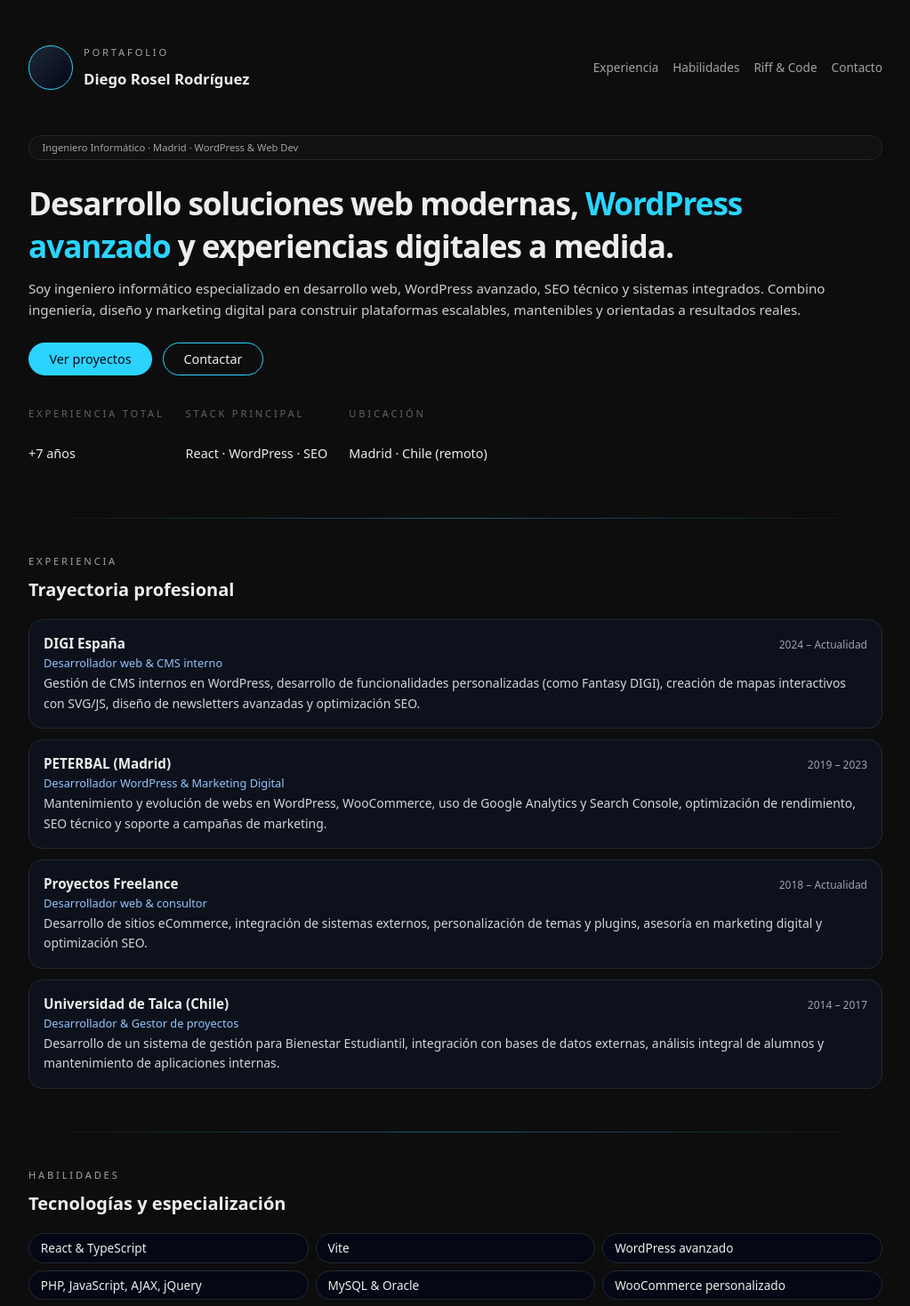
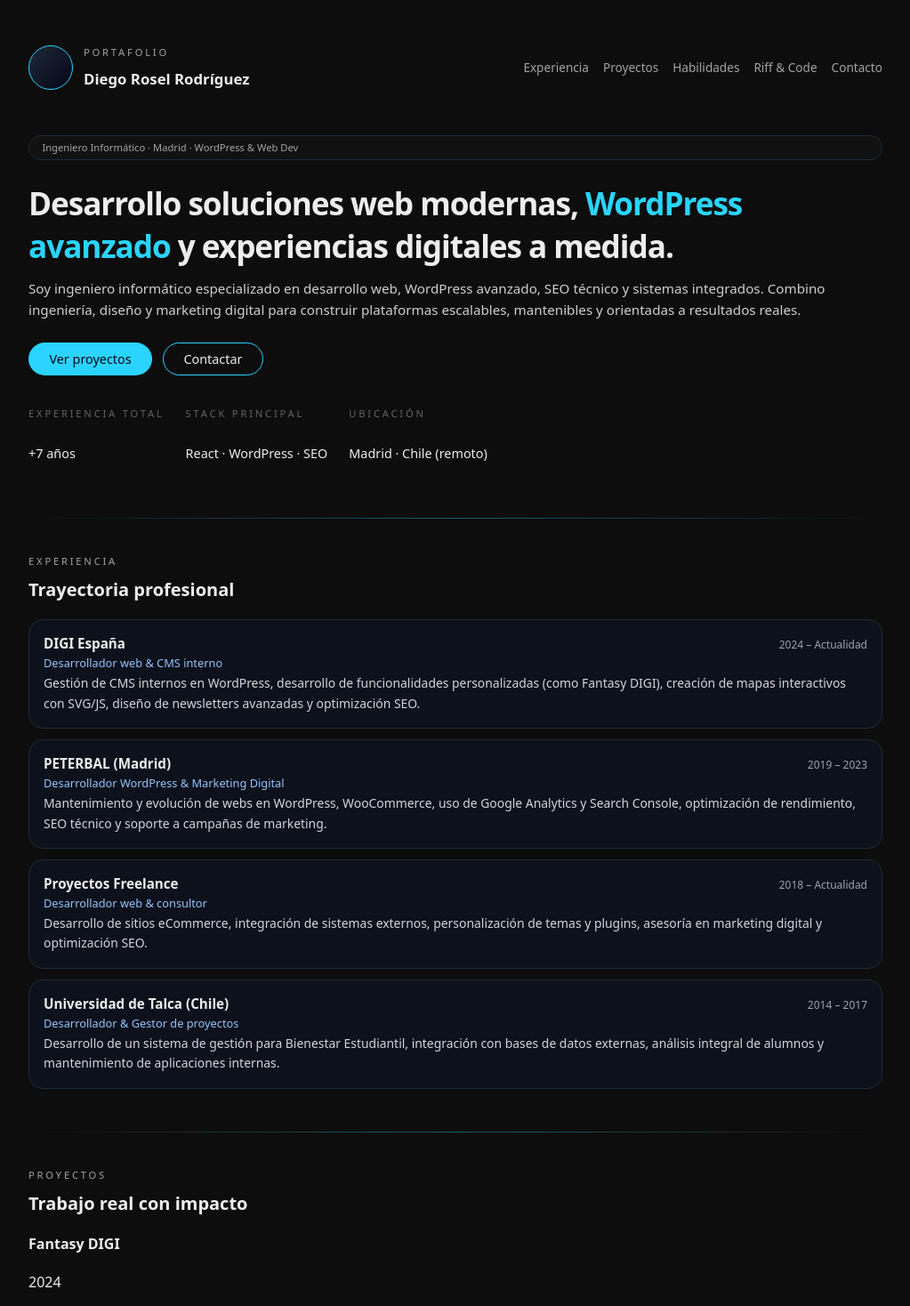
Before and after one commit to diegoroselrodriguez/my-portfolio, a React (Vite) app: page / in a window 1280 px wide. Shown: the top 1468 px of the page at 89% size, without its empty margins (128-1151 px from the left). Built offline with nearby package versions, Linux system fonts and the light colour scheme.

Commit message:
Update App.tsx

```diff
--- a/src/App.tsx
+++ b/src/App.tsx
@@ -1,5 +1,6 @@
  // src/App.tsx
 import "./App.css";
+import ProjectsSection from "./components/ProjectsSection";
 
 function App() {
   return (
@@ -10,6 +11,9 @@ function App() {
         <SectionDivider />
 
         <ExperienceSection />
+        <SectionDivider />
+
+        <ProjectsSection />
         <SectionDivider />
 
         <SkillsSection />
@@ -35,6 +39,7 @@ function Header() {
 
       <nav className="nav">
         <a href="#experience">Experiencia</a>
+        <a href="#projects">Proyectos</a>
         <a href="#skills">Habilidades</a>
         <a href="#riff-and-code">Riff &amp; Code</a>
         <a href="#contact">Contacto</a>
```
